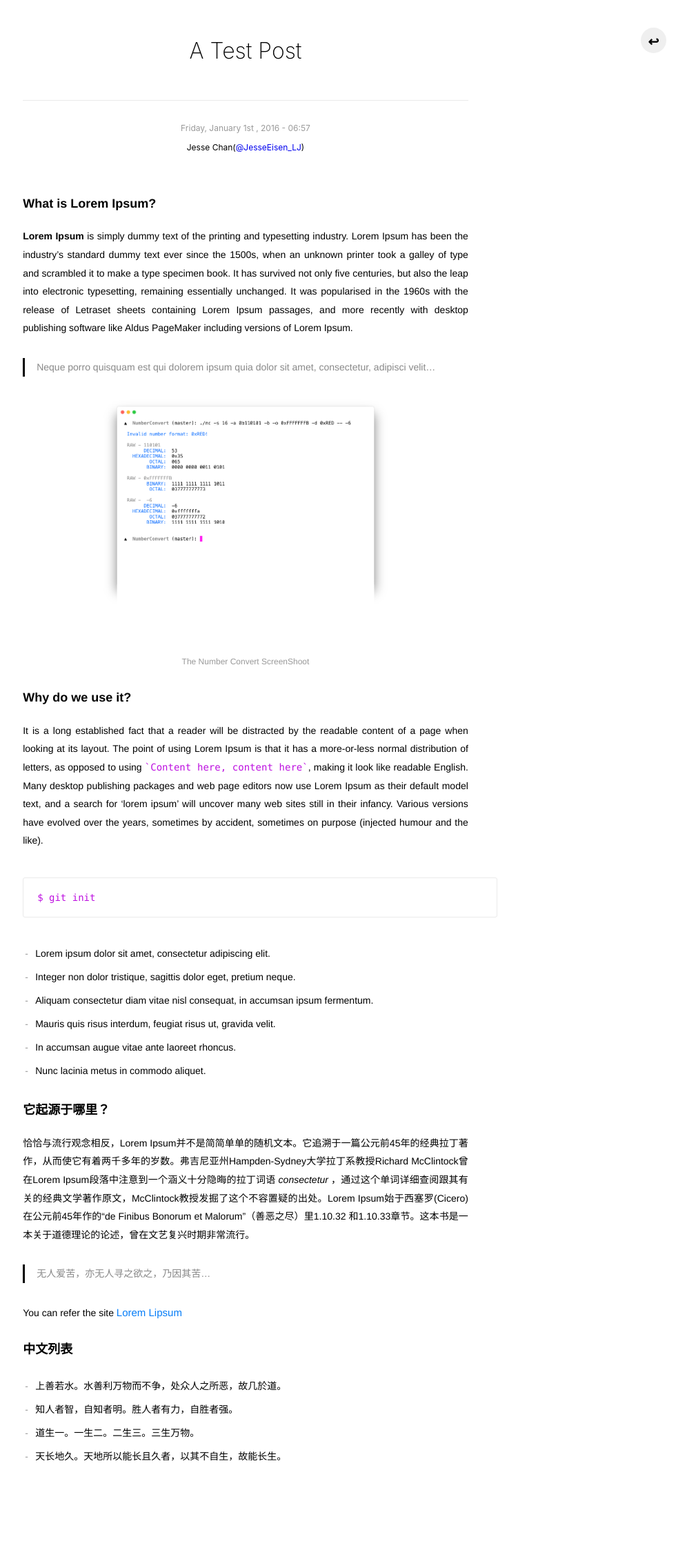
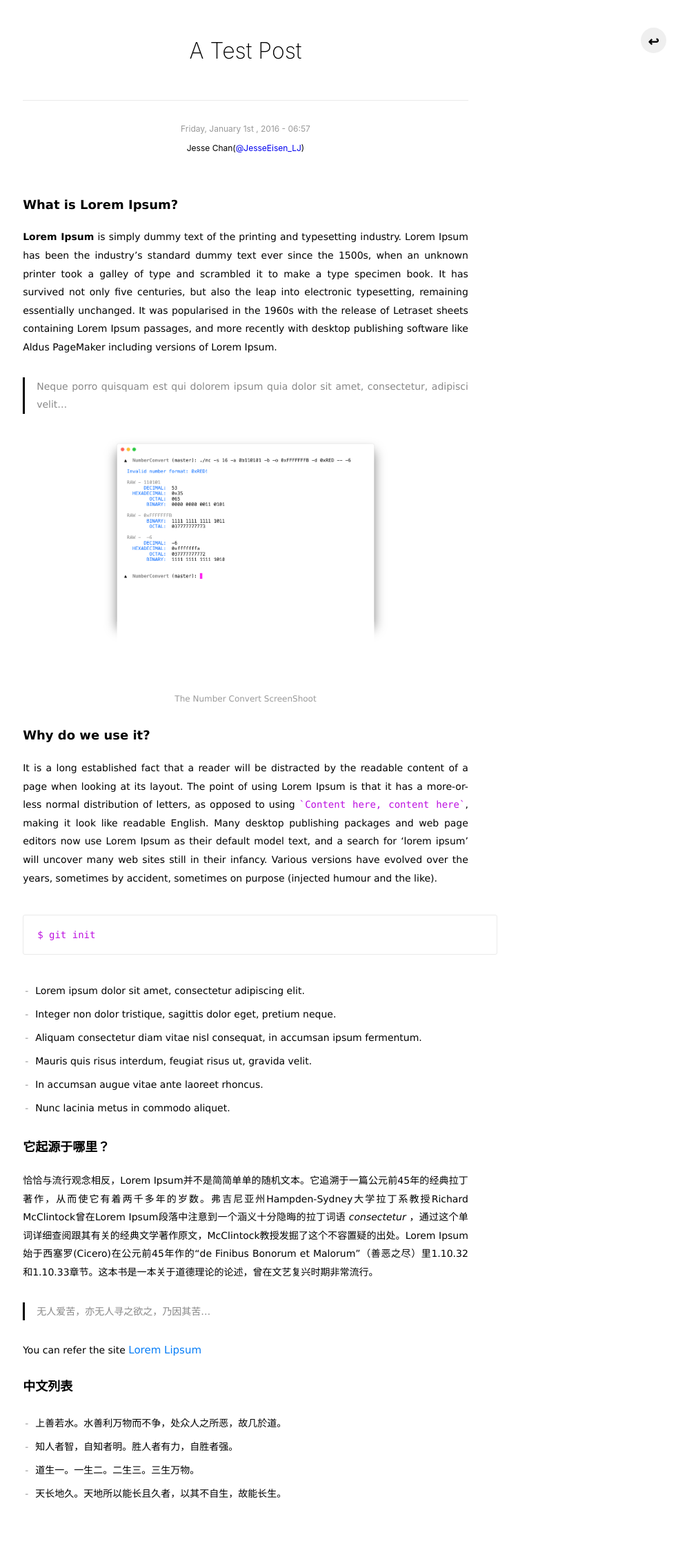
Before and after one commit to JesseEisen/JesseEisen.github.io, a Jekyll site: the page built from _posts/2017-12-04-test.md, in a window 1280 px wide. Shown: the whole page at 69% size, without its empty margins (284-1280 px from the left). Built offline with Jekyll 4.4.1, drawn with Linux system fonts in a browser that asks for light colours; before the commit the page ends 2206 px from its top, so only the background shows below that.

Commit message:
change post fonts

```diff
--- a/css/posts.css
+++ b/css/posts.css
@@ -1,5 +1,5 @@
 body {
-    font-family:"Segoe UI", Arial,"Microsoft YaHei", sans-serif, Helvetica
+    font-family:"San Francisco","Lucida Grande","Lucida Sans Unicode","helvetica neue",Verdana,tahoma,Aril,PingFangSC-Light,"hiragino sans gb",STXihei,"华文细黑","WenQuanYi Micro Hei","Microsoft YaHei UI","Microsoft YaHei","微软雅黑",Heiti,"黑体",sans-serif;
 }
 
 .main {
@@ -7,7 +7,7 @@ body {
 }
 
 .post {
-    font-family: Helvetica,"PingFang SC", Arial,sans-serif;
+    font-family:"San Francisco","Lucida Grande","Lucida Sans Unicode","helvetica neue",Verdana,tahoma,Aril,PingFangSC-Light,"hiragino sans gb",STXihei,"华文细黑","WenQuanYi Micro Hei","Microsoft YaHei UI","Microsoft YaHei","微软雅黑",Heiti,"黑体",sans-serif;
     margin: 0 auto;
     word-wrap: break-word;
     hyphens: auto;
```
